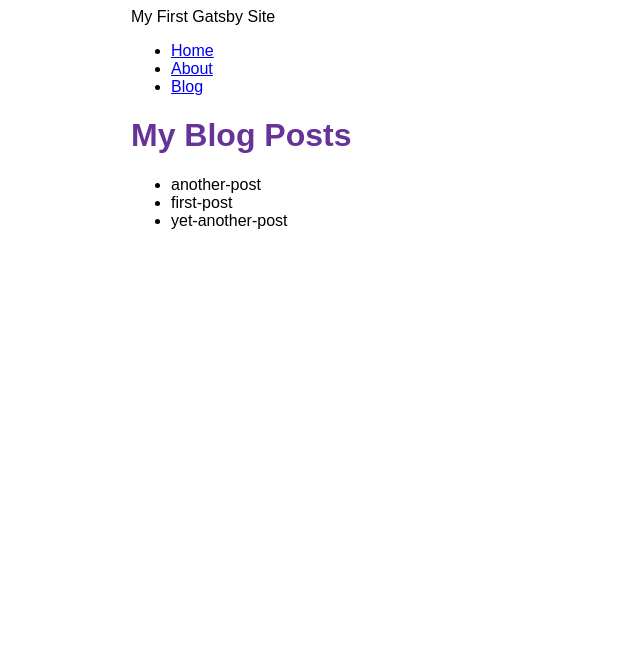
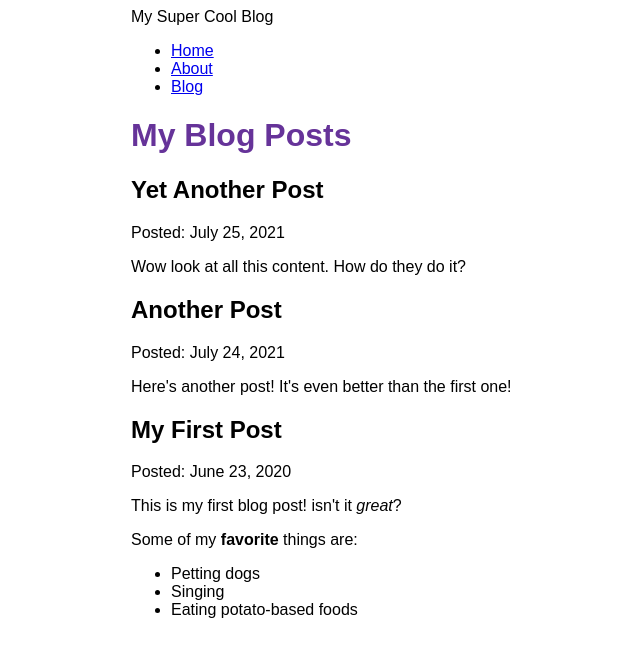
Before and after one commit to ik-izz/Gatsby, a Gatsby site: page /blog in a window 1280 px wide. Shown: the whole page, without its empty margins (259-899 px from the left). Built offline with nearby package versions, Linux system fonts and the light colour scheme; Gatsby itself is replaced by a stand-in of ours.

Commit message:
Finished Gatsby Tutorial Part 5

```diff
--- a/blog/another-post.mdx
+++ b/blog/another-post.mdx
@@ -0,0 +1,6 @@
+---
+title: "Another Post"
+date: "2021-07-24"
+---
+
+Here's another post! It's even better than the first one!
--- a/blog/first-post.mdx
+++ b/blog/first-post.mdx
@@ -0,0 +1,11 @@
+---
+title: "My First Post"
+date: "2020-06-23"
+---
+
+This is my first blog post! isn't it *great*?
+
+Some of my **favorite** things are:
+* Petting dogs
+* Singing
+* Eating potato-based foods
--- a/blog/yet-another-post.mdx
+++ b/blog/yet-another-post.mdx
@@ -0,0 +1,6 @@
+---
+title: "Yet Another Post"
+date: "2021-07-25"
+---
+
+Wow look at all this content. How do they do it?
--- a/gatsby-config.js
+++ b/gatsby-config.js
@@ -1,7 +1,7 @@
 module.exports = {
   siteMetadata: {
     siteUrl: `https://www.yourdomain.tld`,
-    title: 'My First Gatsby Site',
+    title: 'My Super Cool Blog',
   },
   plugins: [
     "gatsby-plugin-image",
@@ -13,5 +13,6 @@
         path: `${__dirname}/blog`,
       }
     },
+    "gatsby-plugin-mdx",
   ],
 }
--- a/src/pages/blog.js
+++ b/src/pages/blog.js
@@ -1,30 +1,38 @@
 import * as React from 'react'
 import Layout from '../components/layout'
 import { graphql } from 'gatsby'
+import { MDXRenderer } from 'gatsby-plugin-mdx'
 
 const BlogPage = ({data}) => {
     return(
         <Layout pageTitle='My Blog Posts'>
-            <ul>
                 {
-                    data.allFile.nodes.map(node =>(
-                        <li key={node.name}>
-                            {node.name}
-                        </li>
+                    data.allMdx.nodes.map((node) => (
+                        <article key={node.id}>
+                            <h2>{node.frontmatter.title}</h2>
+                            <p>Posted: {node.frontmatter.date}</p>
+                            <MDXRenderer>
+                                {node.body}
+                            </MDXRenderer>
+                        </article>
                     ))
                 }
-            </ul>
         </Layout>
     )
 }
 
 export const query = graphql`
-    query  {
-        allFile {
-          nodes {
-            name
-          }
+query {
+    allMdx(sort: {fields: frontmatter___date, order: DESC}) {
+      nodes {
+        frontmatter {
+          date(formatString: "MMMM D, YYYY")
+          title
         }
-    }`
+        id
+        body
+      }
+    }
+  }`
 
 export default BlogPage;
```
Also changed, not shown: package.json (+5 -2 lines), 1 other file.
